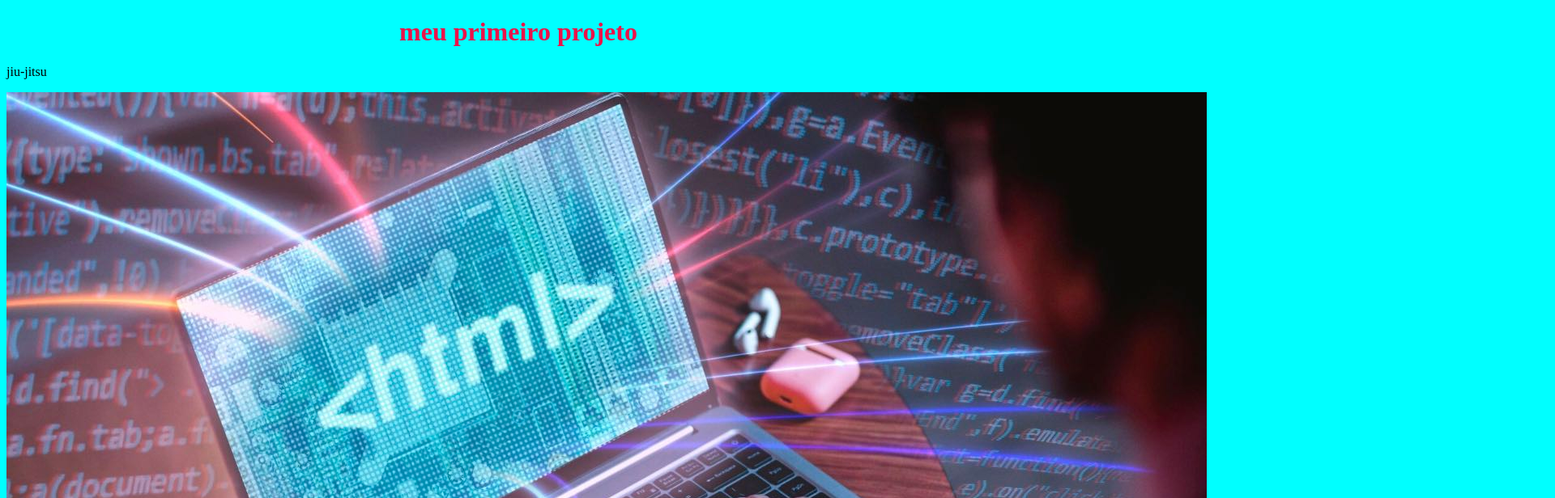
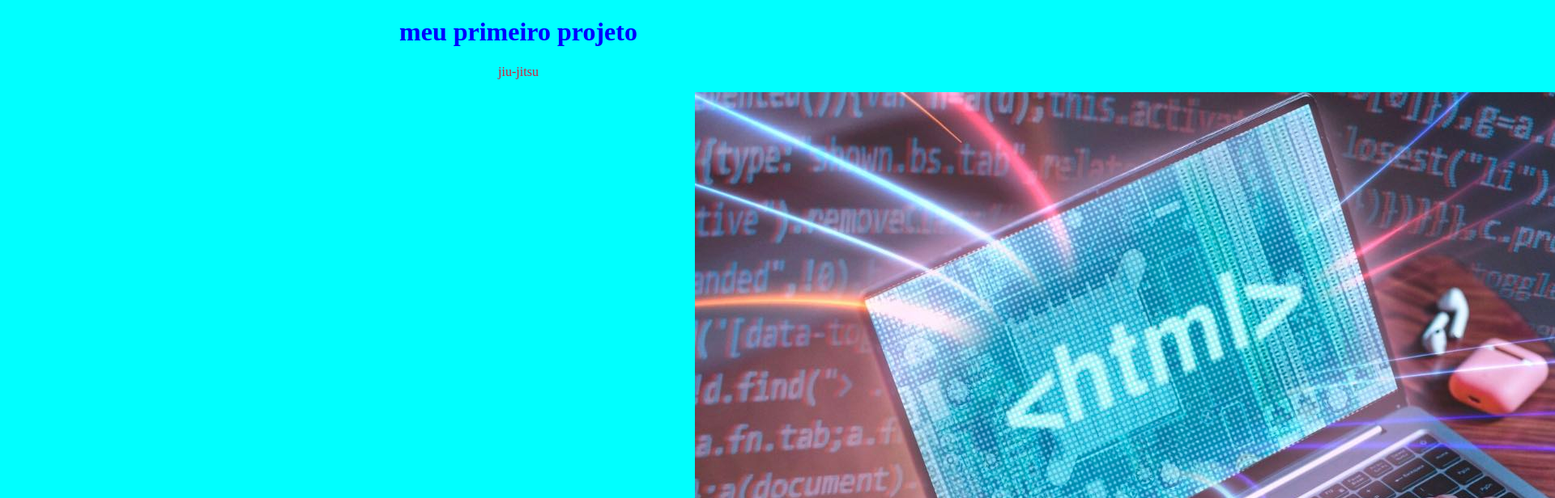
Before and after one commit to gisellyribeiro-oss/Meu-primeiro-projeto-1C, a plain HTML site: page index.html in a window 1280 px wide. Shown: the top 616 px of the page at 81% size, 1920 px wide, since content can reach past the window. Drawn offline with Linux system fonts and the light colour scheme.

Commit message:
aula 11.06

```diff
--- a/style.css
+++ b/style.css
@@ -3,16 +3,19 @@ background-color:aqua
 }
 h1{
 font: size 60px;
-color:rgb(236, 19, 73);
+color:blue;
 text-align: center;
+
 }
 p{
 font-size:20;
-color:#D51C39
+color:#D51C39;
 text-align: center;
+border: 5px grove blueviolet
 
 }
-ing
-     width: 10%
-      margin-left: 850px;
+img{
+width:30;
+margin-left: 850px;
+border: 5px solid ridge red;
 }
```
